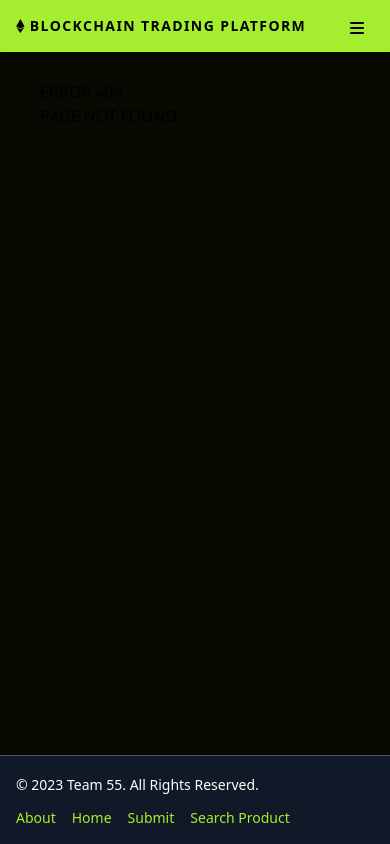
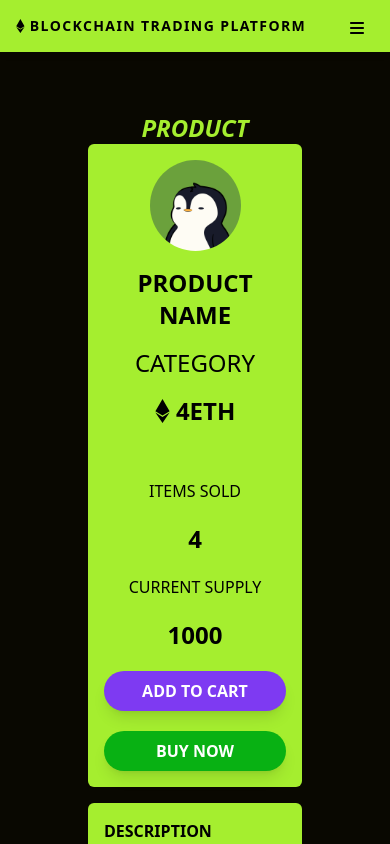
Before and after one commit to uzmanshafi/COS30049-TEAM55-WEB3-Blockchain-React-Site, a React (Create React App) app in the folder my-project/: page /product in a window 390 px wide. Before the commit this address had no page. Shown: the top 844 px of the page. Built offline with nearby package versions, Linux system fonts and the light colour scheme.

Commit message:
added calebs product page and mobile responsive

```diff
--- a/my-project/src/App.js
+++ b/my-project/src/App.js
@@ -11,6 +11,7 @@ import Upload from './pages/submit_product.js'
 import Dashboard from './pages/dashboard.js'
 import SearchProduct from './pages/search_product';
 import Error404 from './pages/404';
+import Product from './pages/product';
 //icons
 import { FontAwesomeIcon } from '@fortawesome/react-fontawesome'
 import { faEthereum } from '@fortawesome/free-brands-svg-icons'
@@ -29,6 +30,7 @@ function App() {
             <Route path="submit_product" element={<Upload />} />
             <Route path="search_product" element={<SearchProduct />} />
             <Route path="*" element={<Error404 />} />
+            <Route path='product' element={<Product />} />
           </Routes>
         </div>
         <Footer />
--- a/my-project/src/components/product-card.js
+++ b/my-project/src/components/product-card.js
@@ -15,7 +15,7 @@ const ProductCard = ({ product }) => {
   const navigate = useNavigate();
 
   const goToProductPage = () => {
-    navigate(`/product/${id}`);
+    navigate('/product');
   };
 
   // Here we map the string image name to the imported image variables
--- a/my-project/src/pages/404.js
+++ b/my-project/src/pages/404.js
@@ -6,9 +6,9 @@ const Error404 = () => {
 
 
     return (
-      <div>
-        <h1> ERROR 404</h1>
-        <h1>PAGE NOT FOUND</h1>
+      <div className='flex flex-col justify-center items-center my-40 w-full h-full'>
+        <h1 className='text-white text-6xl'> ERROR 404</h1>
+        <h1 className='text-white text-6xl'>PAGE NOT FOUND</h1>
       </div>
     );
   };
--- a/my-project/src/pages/product.js
+++ b/my-project/src/pages/product.js
@@ -1,50 +1,48 @@
-import React, { useState } from 'react';
-import { FontAwesomeIcon } from '@fortawesome/react-fontawesome'
-import { faArrowsTurnToDots} from '@fortawesome/free-solid-svg-icons'
-import { faBitcoin } from '@fortawesome/free-brands-svg-icons'
-import { faUpload } from '@fortawesome/free-brands-svg-icons'
-import { faEthereum } from '@fortawesome/free-brands-svg-icons';
+import React from 'react';
+import { FontAwesomeIcon } from '@fortawesome/react-fontawesome';
+import { faArrowsTurnToDots } from '@fortawesome/free-solid-svg-icons';
+import { faBitcoin, faEthereum } from '@fortawesome/free-brands-svg-icons';
 import p1 from '../images/p1.png';
 
 const Product = () => {
     return (
-        <div classname="mx-20 px-20">
-            <h1 className="text-primary-color font-bold italic text-2xl pt-8">
+        <div className="mx-4 md:mx-20 px-4 md:px-20">
+            <h1 className="text-primary-color font-bold italic text-2xl pt-8 text-center">
                 PRODUCT
             </h1>
-            <br></br>
-            <div className='grid grid-rows-5 grid-flow-col gap-4 px-20'>
-                <div className='row-start-1 p-7 col-span-2 bg-primary-color rounded-md text-center col-start-1 col-span-2 flex flex-col'>
+            <div className="grid grid-cols-1 md:grid-cols-6 gap-4 px-4 md:px-20">
+                <div className="col-span-6 md:col-span-2 p-4 md:p-7 bg-primary-color rounded-md text-center">
+                    <div className="space-y-4 pb-8 flex flex-col items-center">
+                        <img src={p1} alt="home image" className="object-contain w-6/12 md:w-6/12 rounded-full" />
+                        <h1 className="font-bold text-2xl">PRODUCT NAME</h1>
+                        <h2 className="text-2xl">CATEGORY</h2>
+                        <h1 className="text-2xl font-bold"><FontAwesomeIcon icon={faEthereum} /> 4ETH</h1>
+                    </div>
 
-                    <div className='grid grid-rows-4 grid-flow-col gap-2 px-10 text-center'>
-                        <div className='col-start-1 col-span-4 space-y-4 pb-8 mx-auto flex flex-col items-center'>
-                            <img src={p1} alt="home image" className="object-contain w-6/12 md:w-6/12 rounded-full" />
-                            <h1 className='font-bold text-2xl'>PRODUCT NAME</h1>
-                            <h2 className='text-2xl'>CATEGORY</h2>
-                            <h1 className='text-2xl font-bold'><FontAwesomeIcon icon={faEthereum} /> 4ETH</h1>
-                        </div>
-                        <div className='col-start-1 space-y-5 mx-auto'>
+                    <div className="space-y-5 mt-5">
+                        <p>ITEMS SOLD</p>
+                        <p className="font-bold text-2xl">4</p>
+                        <div className="space-y-5">
                         <p>CURRENT SUPPLY</p>
-                            <p className='font-bold text-2xl'>1000</p>
-                            <button className='bg-secondary-color p-2 w-full rounded-full shadow-lg font-bold mt-auto text-white' to="/">BUY NOW</button>
-                        </div>
-                        <div className='col-start-3 mx-auto space-y-5'>
-                            <p>ITEMS SOLD</p>
-                            <p className='font-bold text-2xl'>4</p>
-                            <button className='bg-purple p-2 w-full rounded-full shadow-lg font-bold mt-auto text-white' to="/">ADD TO CART</button>
+                        <p className="font-bold text-2xl">1000</p>
+                        <button className="bg-purple-600 p-2 w-full rounded-full shadow-lg font-bold mt-auto text-white">
+                            ADD TO CART
+                        </button>
+
+                        <button className="bg-secondary-color p-2 w-full rounded-full shadow-lg font-bold mt-auto text-white">
+                            BUY NOW
+                        </button>
                     </div>
                     </div>
                 </div>
-
-
-
-
-                <div className='row-start-1 p-7  row-span-1 bg-primary-color rounded-md col-end-8 col-span-4'>
-                  <h2 className='font-bold'>DESCRIPTION</h2>
+                <div className="col-span-6 md:col-span-4 p-4 md:p-7 bg-primary-color rounded-md">
+                    <h2 className="font-bold">DESCRIPTION</h2>
                     <p className="text-black">Lorem ipsum dolor sit amet, consectetur adipiscing elit. Nunc ac nisl a elit tincidunt posuere id at velit. Aliquam ultricies, risus et ornare bibendum, libero ipsum ullamcorper purus, at faucibus lorem orci nec sapien. Quisque accumsan, arcu ac fermentum efficitur, velit urna bibendum tortor, sit amet porttitor arcu dolor quis nibh. Praesent sit amet faucibus sapien. Fusce efficitur feugiat ullamcorper. Etiam elit sapien, hendrerit quis ex nec, laoreet eleifend metus. Integer non vehicula nisi.</p>
                     <br></br>
-                  <div className='bg-secondary-color text-white rounded-lg p-4 w-2/3 flex flex-wrap '>
-                    <h3 className='text-white font-bold flex'>TRANSACTION ACTIVITY <FontAwesomeIcon icon={faBitcoin} /></h3>
+                    <div className="bg-secondary-color text-white rounded-lg p-4 w-full md:w-2/3 mt-4">
+                        <h3 className="text-white font-bold">
+                            TRANSACTION ACTIVITY <FontAwesomeIcon icon={faBitcoin} />
+                        </h3>
                         <div className='w-full p-2'>
                             <span>Transfer</span> <span><FontAwesomeIcon icon={faArrowsTurnToDots} /></span> <span className='Sender'>0x00000</span> <span>to</span> <span className='Receiver'>0xc121332</span>
                         </div>
@@ -59,11 +57,11 @@ const Product = () => {
                         </div>  <div className='w-full p-2'>
                             <span>Transfer</span> <span><FontAwesomeIcon icon={faArrowsTurnToDots} /></span> <span className='Sender'>0x00000</span> <span>to</span> <span className='Receiver'>0xc121332</span>
                         </div>
-
                     </div>
                 </div>
             </div>
-
         </div>
     );
 };
+
+export default Product;
```
Lines whose indentation alone changed are shown as unchanged.
